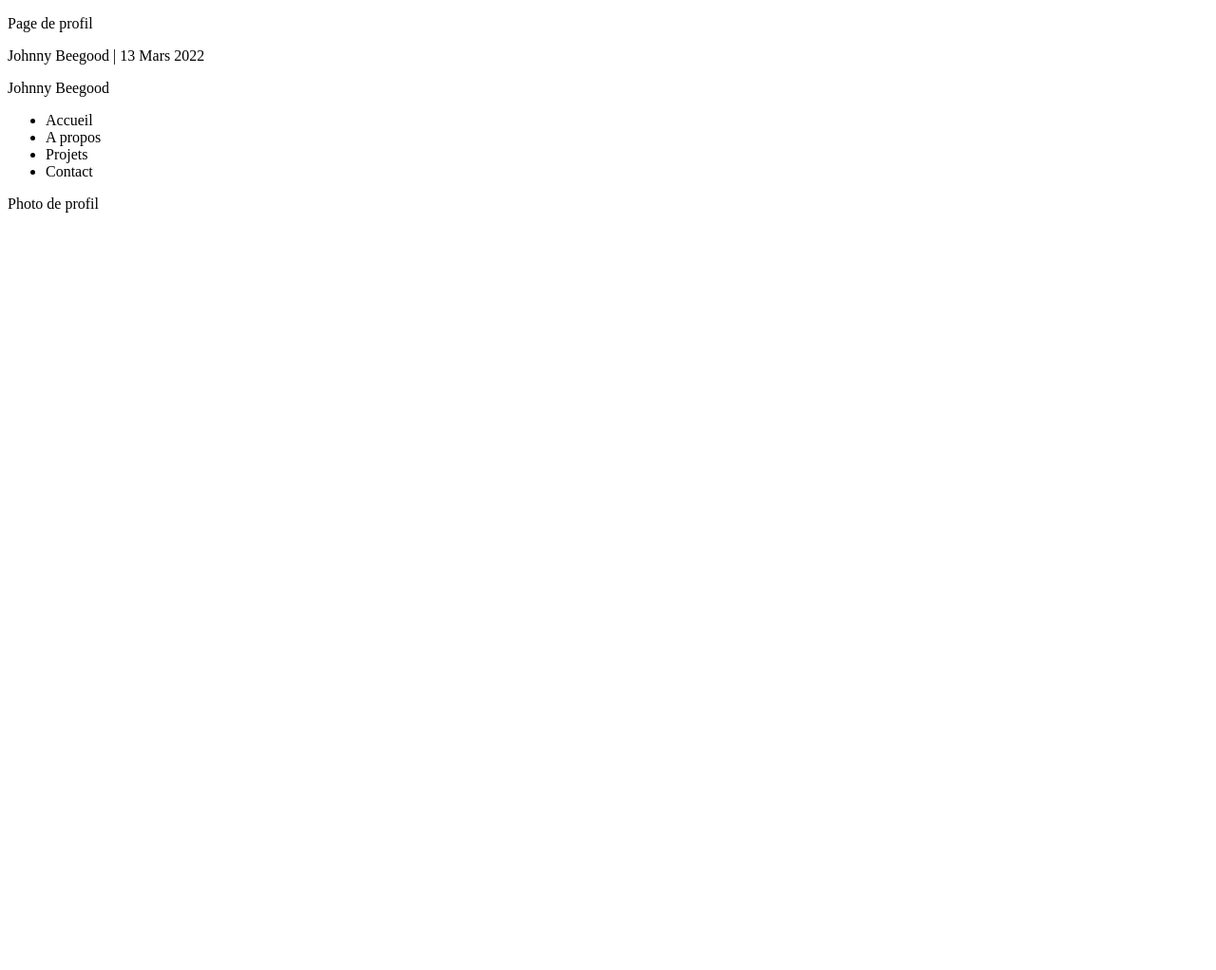
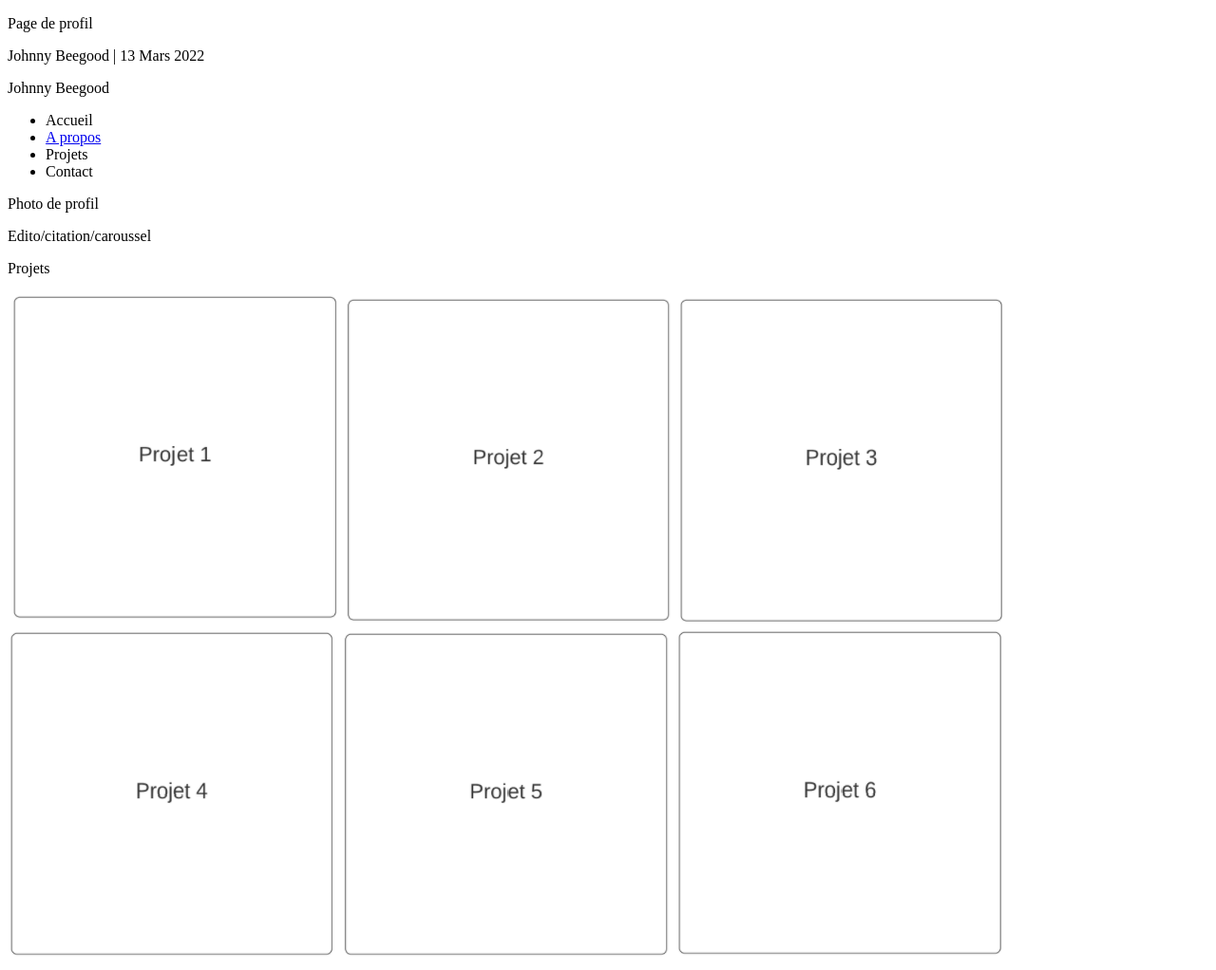
Before and after one commit to JonathanChosson/JobChallenge, a plain HTML site: page index.html in a window 1280 px wide. Shown: the whole page at 95% size. Before the commit the page ends 800 px from the top, so only its background shows below. Drawn offline with Linux system fonts and the light colour scheme.

Commit message:
[HTML] Début du code pour main :memo:

```diff
--- a/index.html
+++ b/index.html
@@ -23,7 +23,11 @@
             <div class="header__div2__div2">
                 <ul class="header__div2__div2__ul">
                     <li class="header__div2__div2__ul__li">Accueil</li>
-                    <li class="header__div2__div2__ul__li">A propos</li>
+                    <li class="header__div2__div2__ul__li">
+                        <a href="#a_propos">
+                            A propos
+                        </a>
+                    </li>
                     <li class="header__div2__div2__ul__li">Projets</li>
                     <li class="header__div2__div2__ul__li">Contact</li>
                 </ul>
@@ -34,5 +38,20 @@
         </div>
     </header>
     <!-- fin header -->
+    <!-- debut main -->
+    <main>
+        <aside id="a_propos">
+            <p>Edito/citation/caroussel</p>
+        </aside>
+        <article>
+            <p>Projets</p>
+            <img src="./images/Projet_1.png" alt="" />
+            <img src="./images/Projet_2.png" alt="" />
+            <img src="./images/Projet_3.png" alt="" />
+            <img src="./images/Projet_4.png" alt="" />
+            <img src="./images/Projet_5.png" alt="" />
+            <img src="./images/Projet_6.png" alt="" />
+        </article>
+    </main>
 </body>
 </html>
```
Also changed, not shown: images/JohnnyBeegood-Profil.png (added), images/Projet_1.png (added), images/Projet_2.png (added), images/Projet_3.png (added), images/Projet_4.png (added), images/Projet_5.png (added), images/Projet_6.png (added), images/facebook-logo.png (added), images/linkedin-logo.png (added), images/twitter-logo.jpg (added).
